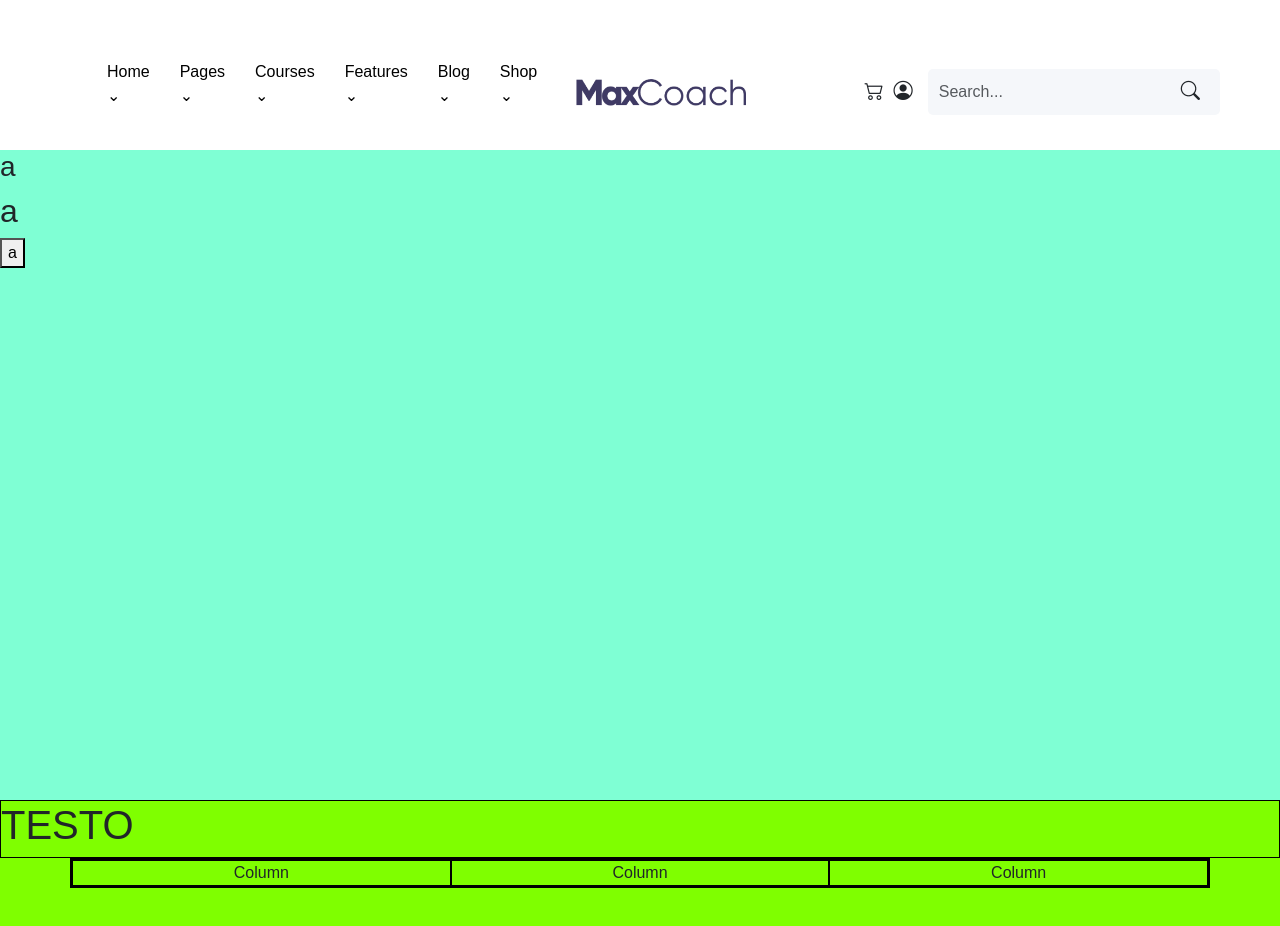
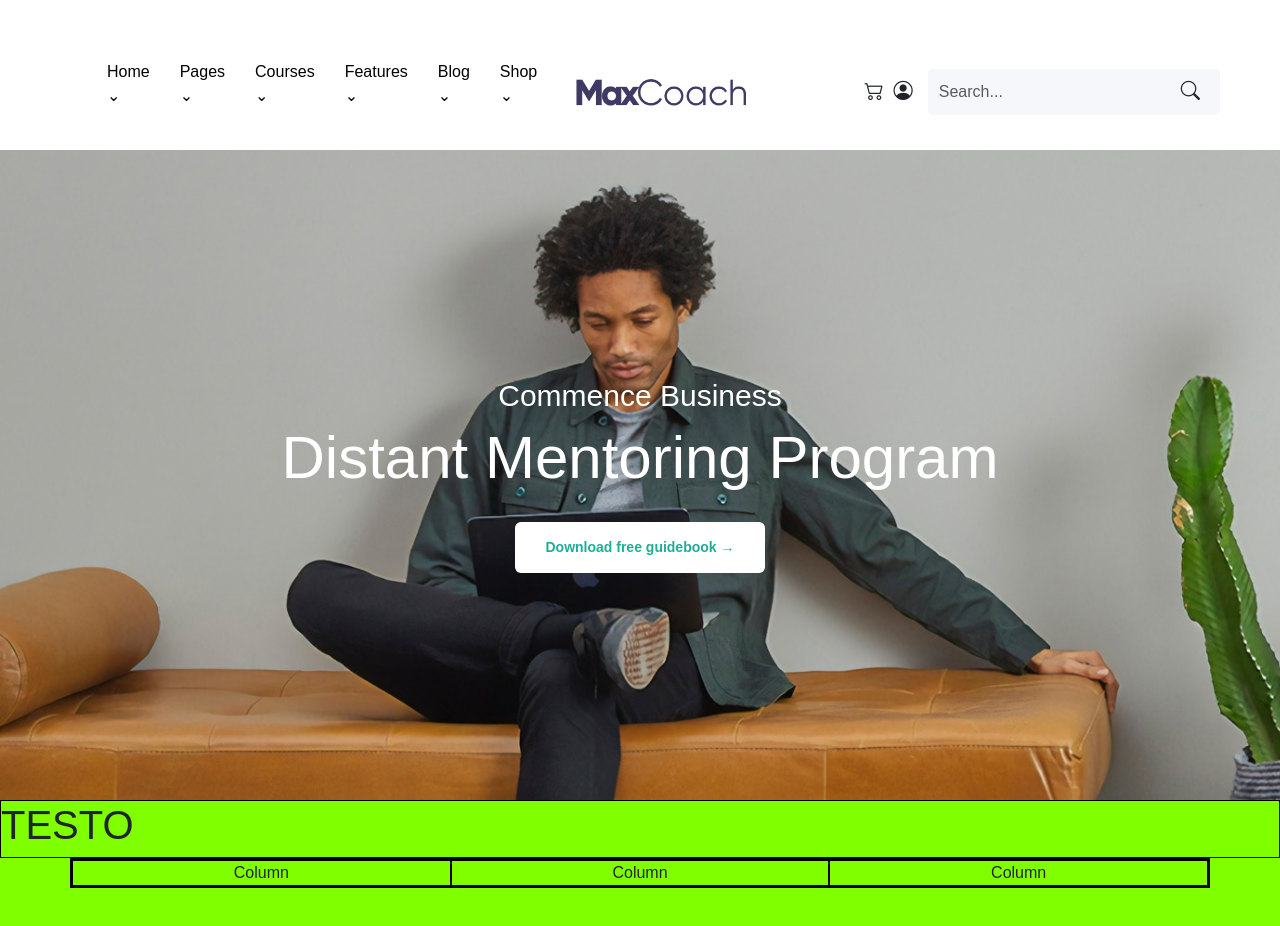
Before and after one commit to lauraoliveri/proj-html-vuejs, a Vue app: page / in a window 1280 px wide. Shown: the top 926 px of the page. Built offline with nearby package versions, Linux system fonts and the light colour scheme; a web font is replaced by a local one.

Commit message:
Design mains section "Commence"

```diff
--- a/src/components/Main/Commence.vue
+++ b/src/components/Main/Commence.vue
@@ -10,16 +10,18 @@ export default {
 </script>
 
 <template>
-  <section>
-      <h3>
-        a
-      </h3>
-      <h2>
-        a
-      </h2>
-      <button>
-        a
-      </button>
+  <section class="d-flex align-items-center justify-content-center">
+      <div>
+          <h3>
+            Commence Business
+          </h3>
+          <h2>
+            Distant Mentoring Program
+          </h2>
+          <button type="button" class="btn btn-primary">
+            Download free guidebook &#8594;
+          </button>
+      </div>
   </section>
 </template>
 
@@ -28,6 +30,32 @@ export default {
 
 section {
   height: calc(100vh - 150px);
-  background-color: aquamarine;
+  background-image: url(../../assets/images/home-3-hero-bg.jpg);
+  background-size: cover;
+  color: white;
+  text-align: center;
+
+  h3 {
+    font-size: 30px;
+  }
+
+  h2 {
+    font-size: 60px;
+    padding-bottom: 20px;
+  }
+
+  .btn-primary {
+    background-color: white;
+    color: $MainGreen;
+    padding: 15px 30px;
+    border: 0;
+    font-size: 14px;
+    font-weight: bold;
+
+    &:hover {
+      background-color: $MainGreen;
+      color: white;
+    }
+  }
 }
 </style>
```
